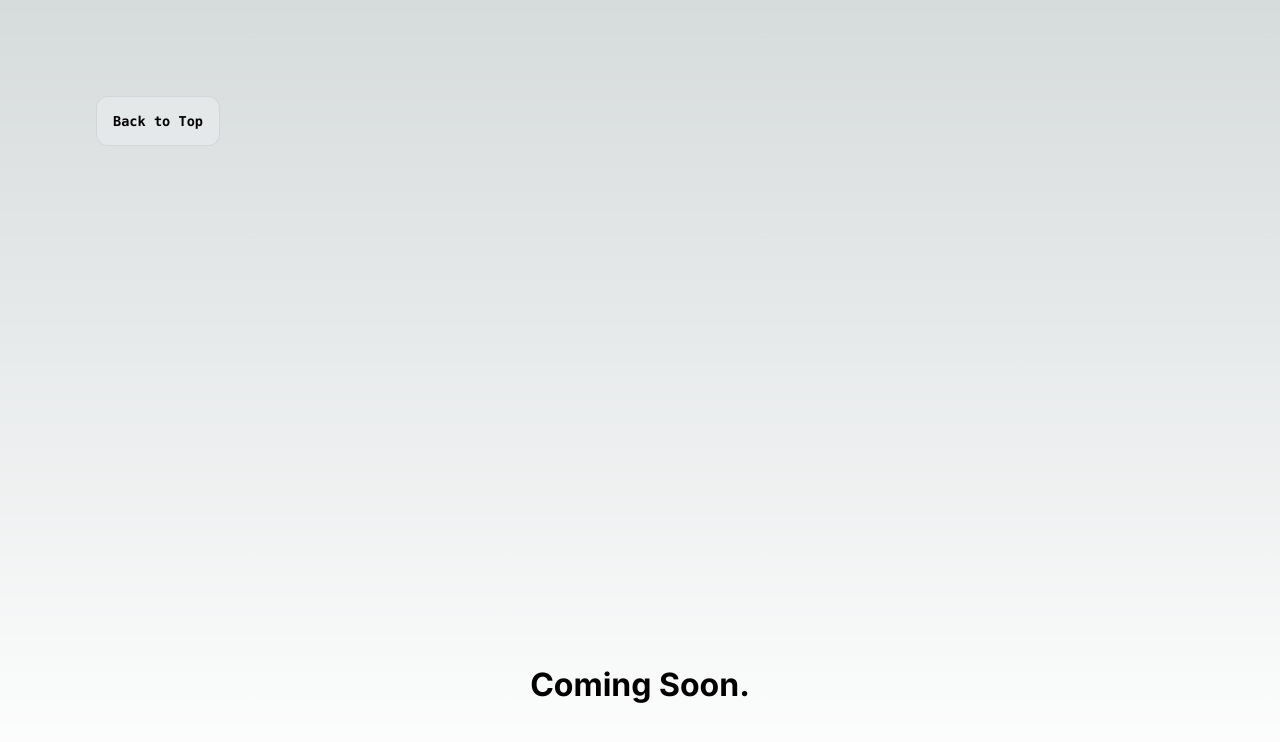
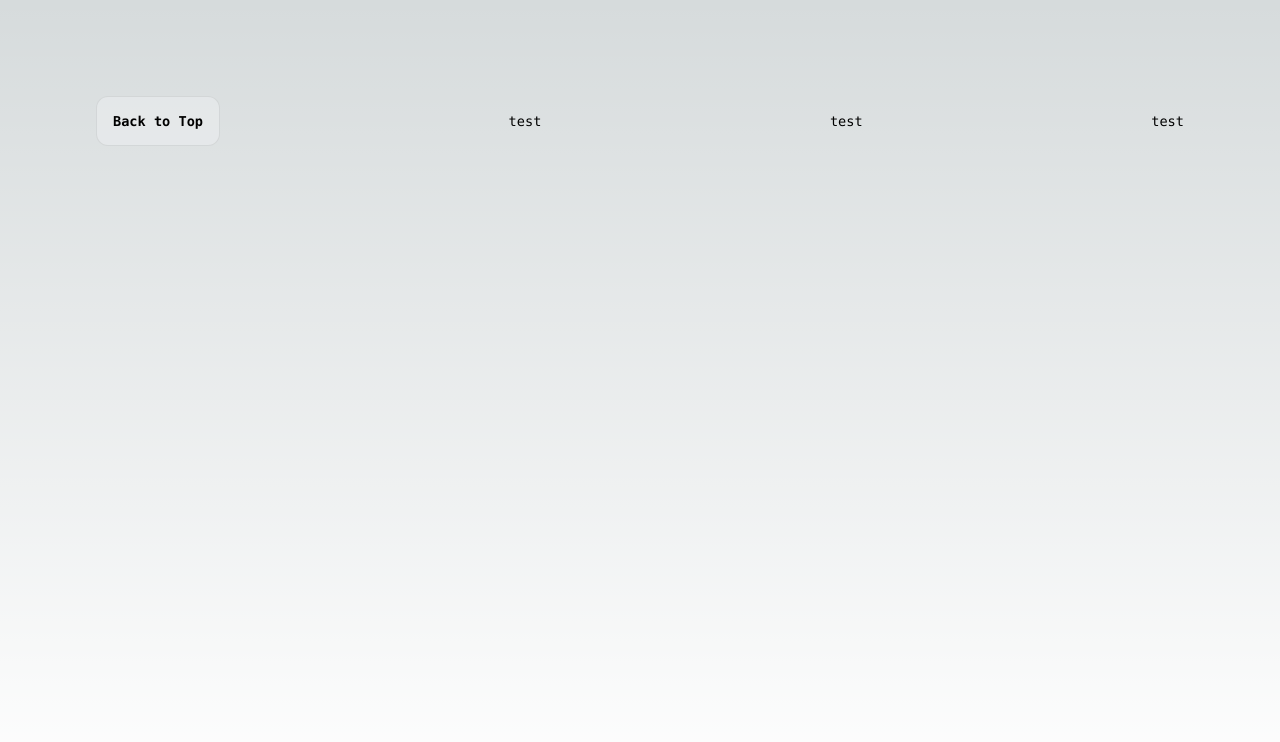
Before and after one commit to taikif/portfolio, a Next.js app: page /activities in a window 1280 px wide. Shown: the top 742 px of the page. Built offline with nearby package versions, Linux system fonts and the light colour scheme.

Commit message:
divtestデス

```diff
--- a/app/activities/page.js
+++ b/app/activities/page.js
@@ -9,8 +9,18 @@ export default function Activities(){
                 <p>
                    <code className={styles.code}><Link href="/" replace>Back to Top</Link></code>
                 </p>
+                <div>
+                    test
+                </div>
+                <div>
+                    test
+                </div>
+                <div>
+                    test
+                </div>
+
             </div>
-            <h1>Coming Soon.</h1>
+
         </main>
 
     )
```
